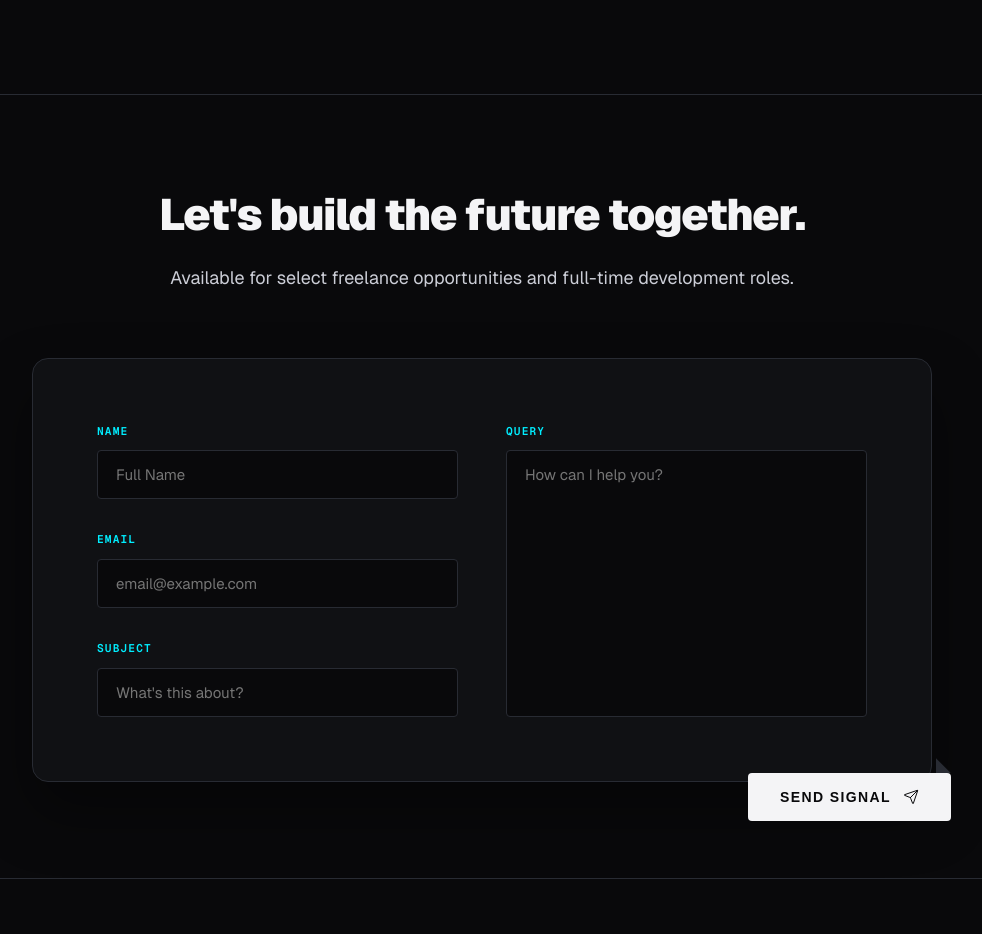
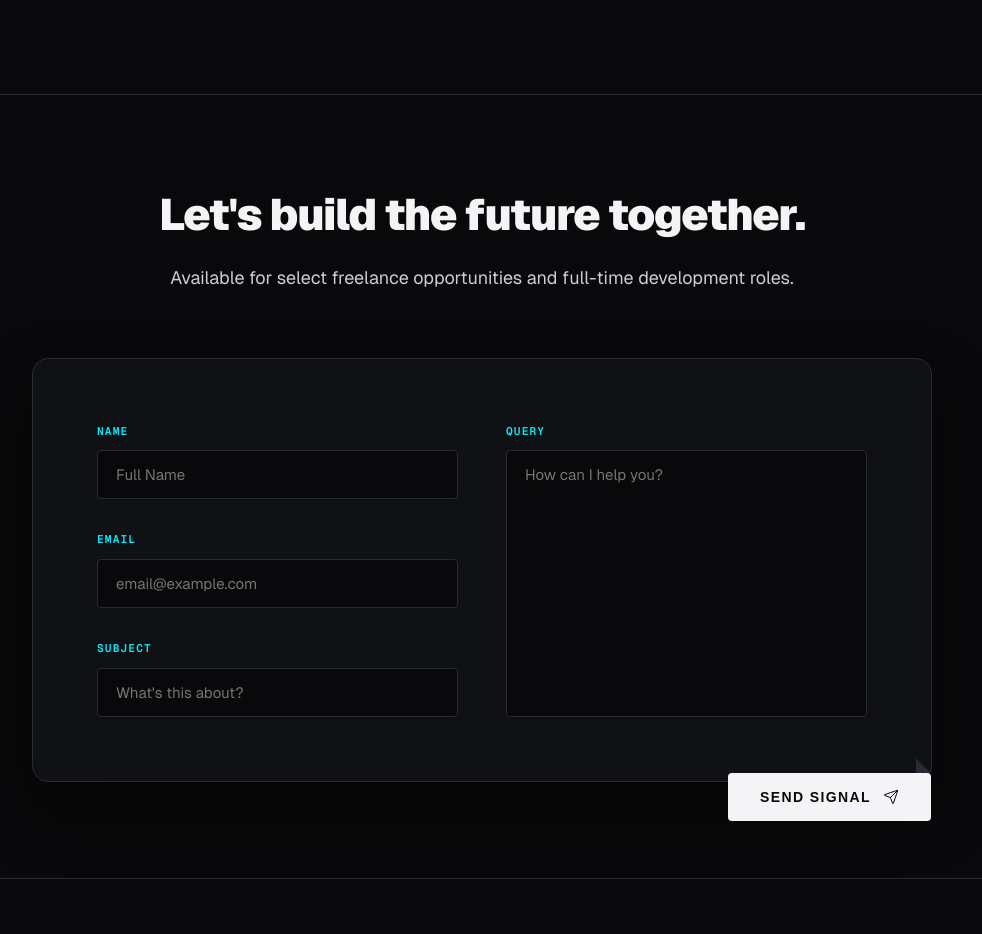
Before and after one commit to hauntedcrewvkr/himanshu_portfolio, a React (Vite) app: page / in a window 1280 px wide. Shown: the part 4380-5314 px from the top of the page, without its empty margins (158-1140 px from the left). Built offline with nearby package versions, Linux system fonts and the light colour scheme.

Commit message:
style: align Send Signal button flush with the outer container's right edge

```diff
--- a/src/styles/components.scss
+++ b/src/styles/components.scss
@@ -307,7 +307,7 @@
 
   .send-btn {
     position: absolute;
-    right: -20px; // Pin to the outer right edge
+    right: 0; // Align exactly with the container's right edge
     bottom: -40px;
     background: var(--text-100);
     color: var(--surface-100);
```
